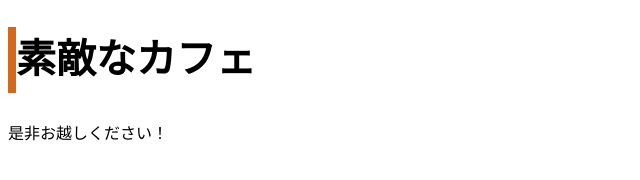
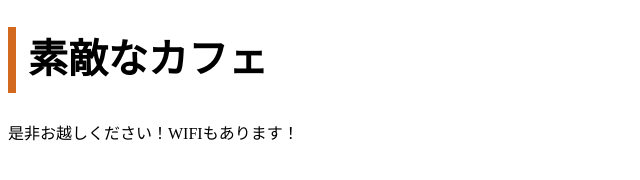
Before and after one commit to coconuts0927/MyCAFE, a plain HTML site: page index.html in a window 1280 px wide. Shown: the whole page, without its empty margins (0-640 px from the left). Drawn offline with Linux system fonts and the light colour scheme.

Commit message:
Add files via upload

```diff
--- a/css/sthles.css
+++ b/css/sthles.css
@@ -1,5 +1,6 @@
 h1 {
   font-size: 40px;
-  padding-bottom: 8px;
+  padding-bottom: 8px ;
+  padding-left: 12px;
   border-left: 8px solid chocolate;
 }
--- a/index.html
+++ b/index.html
@@ -8,6 +8,6 @@
 </head>
 <body>
   <h1>素敵なカフェ</h1>
-  <p>是非お越しください！</p>
+  <p>是非お越しください！WIFIもあります！</p>
 </body>
 </html>
```
